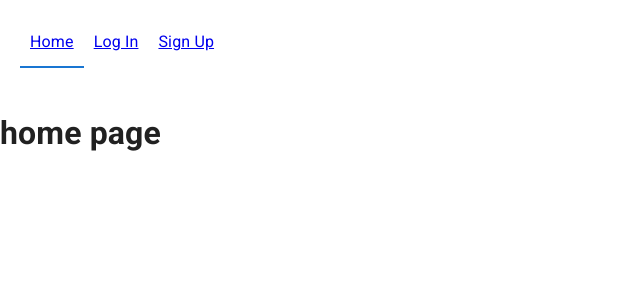
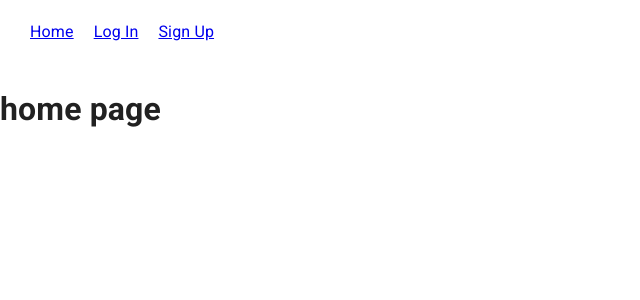
Before and after one commit to jessicamcg/cinegraph, a React (Create React App) app in the folder client/: page / in a window 1280 px wide. Shown: the top 300 px of the page, without its empty margins (0-640 px from the left). Built offline with nearby package versions, Linux system fonts and the light colour scheme.

Commit message:
cleaning navbar

```diff
--- a/client/src/components/Navbar.js
+++ b/client/src/components/Navbar.js
@@ -1,45 +1,29 @@
 import React from "react";
 import Auth from "../utils/auth";
 import Box from '@mui/material/Box';
-import Tabs from '@mui/material/Tabs';
-import Tab from '@mui/material/Tab';
 import { Link } from "react-router-dom";
 
-function LinkTab(props) {
-    return (
-        <Tab
-            component="a"
-            onClick={(event) => {
-                event.preventDefault();
-            }}
-            {...props}
-        />
-    );
-}
 
 
 function Navbar() {
-    const [value, setValue] = React.useState(0);
 
-    const handleChange = (event, newValue) => {
-        setValue(newValue);
-    };
     function showNavigation() {
         if (Auth.loggedIn()) {
             return (
                 <Box sx={{ width: '100%' }}>
-                        <Tabs value={value} onChange={handleChange} aria-label="nav tabs example">
+
                     <Link to="/">
                         Home
                     </Link>
-                            <LinkTab label="Logout" href="/" onClick={() => Auth.logout()}/>
-                        </Tabs>
+                    <Link to="/" onClick={() => Auth.logout()}>
+                        Log Out
+                    </Link>
+
                 </Box>
             );
         } else {
             return (
-                <Box sx={{ width: '100%', p:'20px' }}>
-                    <Tabs value={value} onChange={handleChange} aria-label="nav tabs example">
+                <Box sx={{ width: '100%', p: '20px' }}>
                     <Link to="/">
                         Home
                     </Link>
@@ -49,7 +33,6 @@ function Navbar() {
                     <Link to="/signup">
                         Sign Up
                     </Link>
-                    </Tabs>
                 </Box>
             );
         }
```
Lines whose indentation alone changed are shown as unchanged.
